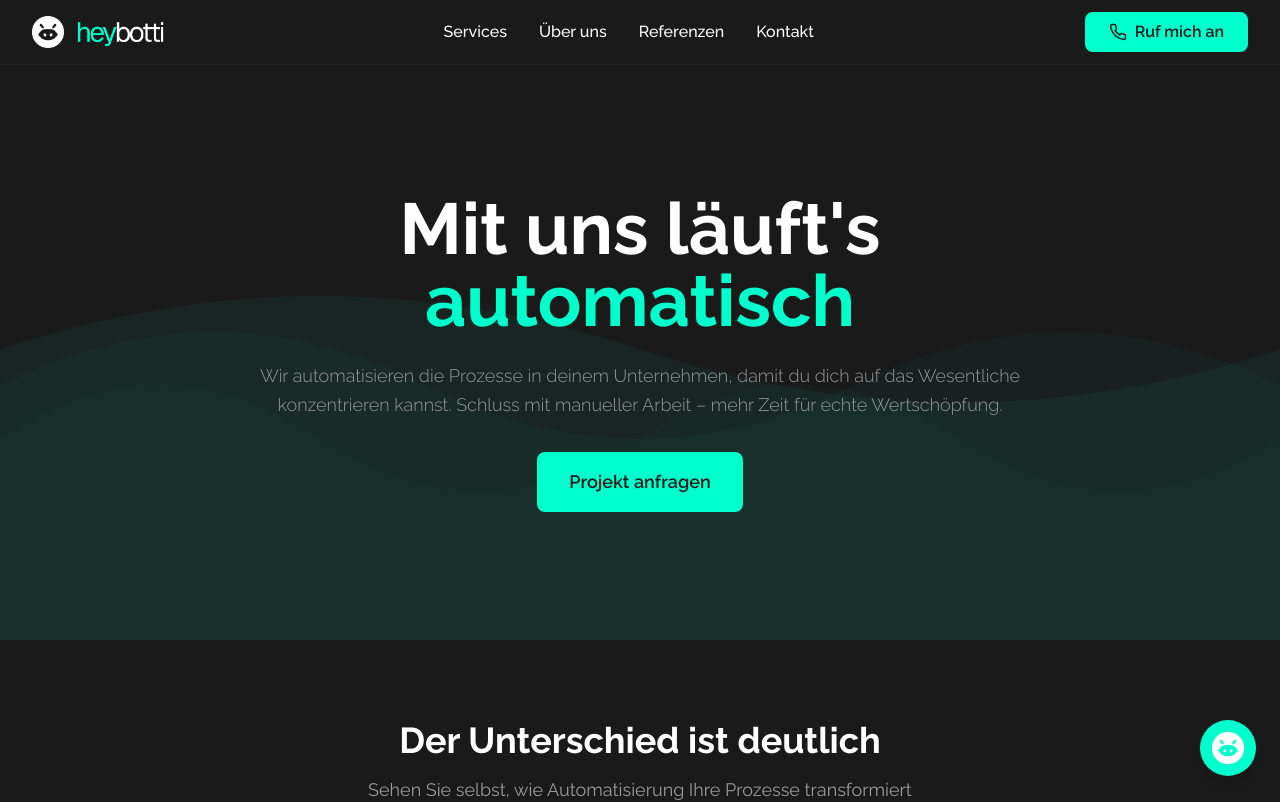
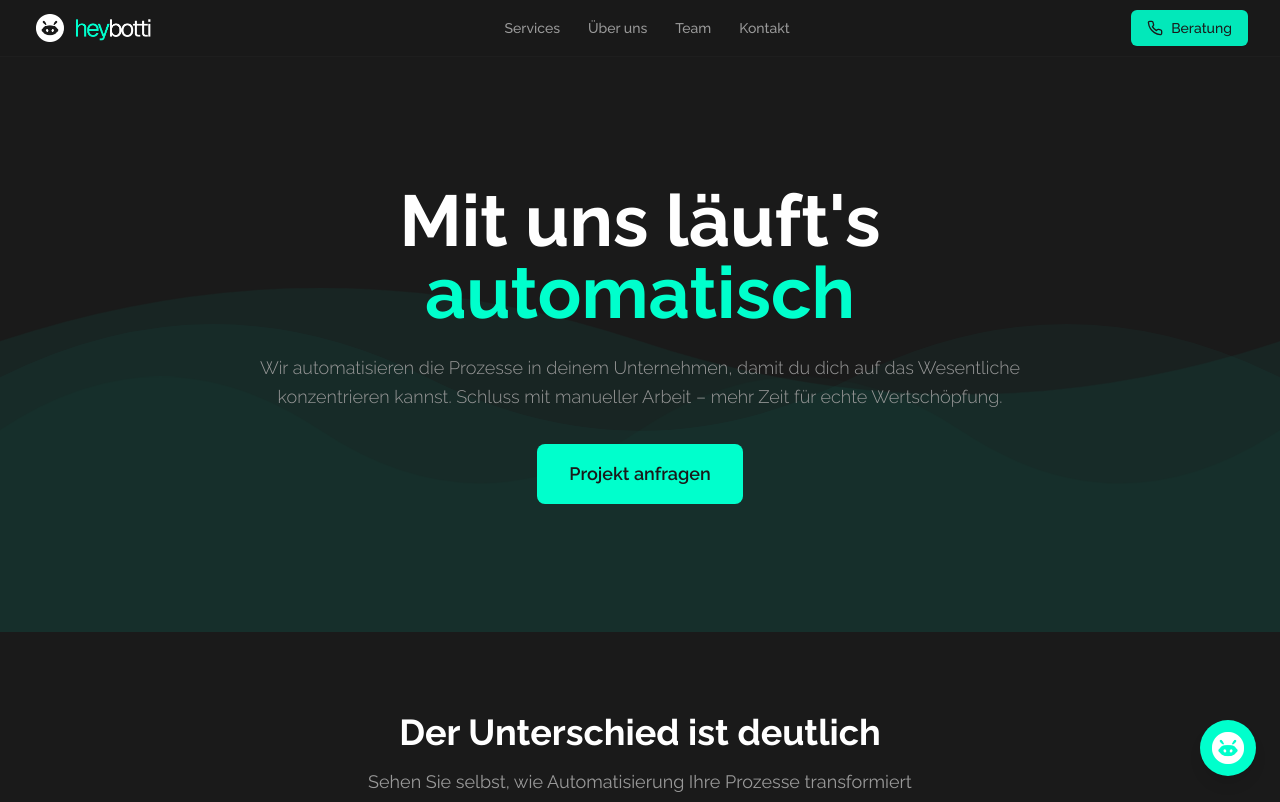
Before and after one commit to RobertLinke89/heybotti, a React (Vite) app: page / in a window 1280 px wide. Shown: the top 802 px of the page. Built offline with nearby package versions, Linux system fonts and the light colour scheme.

Commit message:
Update menu for new page structure.
Adjust menu design for a more subtle appearance.

```diff
--- a/src/components/Header.tsx
+++ b/src/components/Header.tsx
@@ -63,33 +63,33 @@ const Header = () => {
   };
 
   return (
-    <header className="bg-background border-b border-secondary sticky top-0 z-50">
+    <header className="bg-background/95 backdrop-blur-sm border-b border-border/50 sticky top-0 z-50">
       <div className="max-w-7xl mx-auto px-4 sm:px-6 lg:px-8">
-        <div className="flex justify-between items-center h-16">
+        <div className="flex justify-between items-center h-14">
           {/* Logo */}
           <div className="flex items-center flex-shrink-0">
             <button
               onClick={() => navigate('/')}
-              className="focus:outline-none focus:ring-2 focus:ring-primary rounded-lg"
+              className="focus:outline-none focus:ring-2 focus:ring-primary/20 rounded-lg p-1 hover:bg-muted/50 transition-colors"
             >
-              <img src="/lovable-uploads/40d9d7e1-0d48-4516-ac69-df85651529fa.png" alt="hey" className="h-7 sm:h-8 hover:opacity-80 transition-opacity cursor-pointer" />
+              <img src="/lovable-uploads/40d9d7e1-0d48-4516-ac69-df85651529fa.png" alt="Botti" className="h-6 sm:h-7" />
             </button>
           </div>
 
           {/* Desktop Navigation */}
-          <nav className="hidden md:flex space-x-8">
-            <a href="#services" className="text-foreground hover:text-primary transition-colors font-raleway font-medium">{t('nav.services')}</a>
-            <a href="#about" className="text-foreground hover:text-primary transition-colors font-raleway font-medium">{t('nav.about')}</a>
-            <a href="#testimonials" className="text-foreground hover:text-primary transition-colors font-raleway font-medium">{t('nav.testimonials')}</a>
-            <a href="#contact" className="text-foreground hover:text-primary transition-colors font-raleway font-medium">{t('nav.contact')}</a>
+          <nav className="hidden md:flex items-center space-x-1">
+            <a href="#services" className="px-3 py-2 text-sm text-muted-foreground hover:text-foreground transition-colors rounded-md hover:bg-muted/50 font-medium">{t('nav.services')}</a>
+            <a href="#about" className="px-3 py-2 text-sm text-muted-foreground hover:text-foreground transition-colors rounded-md hover:bg-muted/50 font-medium">{t('nav.about')}</a>
+            <a href="#team" className="px-3 py-2 text-sm text-muted-foreground hover:text-foreground transition-colors rounded-md hover:bg-muted/50 font-medium">{t('nav.team')}</a>
+            <a href="#contact" className="px-3 py-2 text-sm text-muted-foreground hover:text-foreground transition-colors rounded-md hover:bg-muted/50 font-medium">{t('nav.contact')}</a>
           </nav>
 
           {/* Desktop CTA */}
-          <div className="hidden md:flex items-center gap-4">
+          <div className="hidden md:flex items-center">
             <Dialog open={isCallbackDialogOpen} onOpenChange={setIsCallbackDialogOpen}>
               <DialogTrigger asChild>
-                <button className="bg-primary text-primary-foreground px-6 py-2 rounded-lg font-raleway font-semibold hover:bg-primary/90 transition-colors flex items-center gap-2">
-                  <Phone size={18} />
+                <button className="bg-primary/90 hover:bg-primary text-primary-foreground px-4 py-2 rounded-md text-sm font-medium transition-colors flex items-center gap-2 shadow-sm">
+                  <Phone size={16} />
                   {t('header.cta')}
                 </button>
               </DialogTrigger>
@@ -208,7 +208,7 @@ const Header = () => {
               className="p-2 rounded-lg text-foreground hover:bg-secondary transition-colors"
               aria-label="Toggle mobile menu"
             >
-              {isMobileMenuOpen ? <X size={24} /> : <Menu size={24} />}
+              {isMobileMenuOpen ? <X size={20} /> : <Menu size={20} />}
             </button>
           </div>
         </div>
@@ -235,11 +235,11 @@ const Header = () => {
               {t('nav.about')}
             </a>
             <a
-              href="#testimonials"
+              href="#team"
               className="text-foreground hover:text-primary transition-colors font-raleway font-medium py-2 px-2"
               onClick={() => setIsMobileMenuOpen(false)}
             >
-              {t('nav.testimonials')}
+              {t('nav.team')}
             </a>
             <a
               href="#contact"
--- a/src/contexts/LanguageContext.tsx
+++ b/src/contexts/LanguageContext.tsx
@@ -11,12 +11,13 @@ interface LanguageContextType {
 const LanguageContext = createContext<LanguageContextType | undefined>(undefined);
 
 const translations = {
-  // Header
+  // Navigation
+  'nav.home': 'Home',
   'nav.services': 'Services',
   'nav.about': 'Über uns',
-  'nav.testimonials': 'Referenzen',
+  'nav.team': 'Team',
   'nav.contact': 'Kontakt',
-  'header.cta': 'Ruf mich an',
+  'header.cta': 'Beratung',
 
   // Hero
   'hero.title': 'Mit uns läuft\'s',
```
